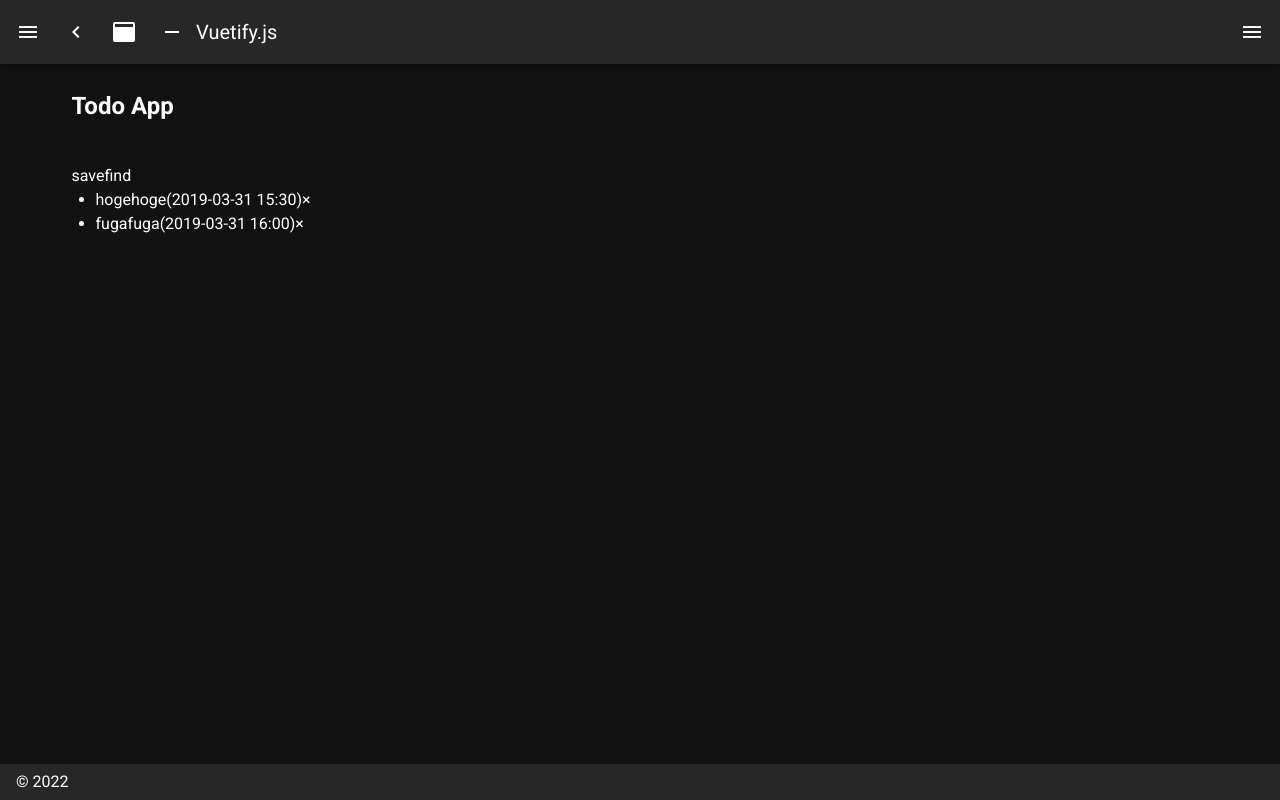
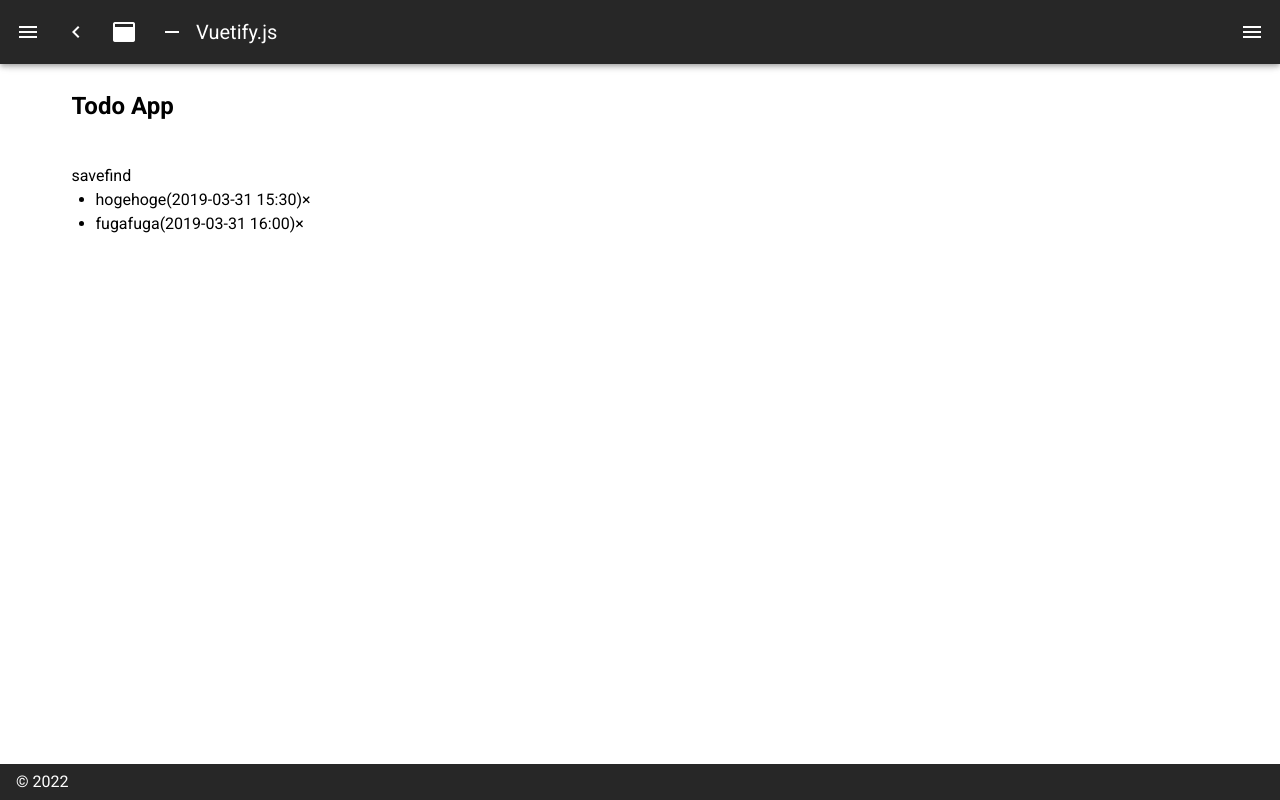
Before and after one commit to TakumaHara/nuxt-tutorial, a Nuxt app: page / in a window 1280 px wide. Built offline with nearby package versions, Linux system fonts and the light colour scheme.

Commit message:
feat:data-insert

```diff
--- a/pages/index.vue
+++ b/pages/index.vue
@@ -1,9 +1,9 @@
 <template>
   <section class="container">
     <h1>Todo App</h1>
-    <p><input type="text" name="content"/></p>
+    <p><input type="text" name="content" v-model="content" /></p>
     <div>
-      <button>save</button>
+      <button @click="insert">save</button>
       <button>find</button>
     </div>
     <ul>
@@ -24,7 +24,19 @@ export default {
   }),
   computed: {
     ...mapState(['todos'])
+  },
+  methods: {
+    insert () {
+      this.$store.commit('insert', { content: this.content })
+      this.content = ''
+    }
   }
 }
 
 </script>
+<style>
+  .theme--dark.v-application{
+    background: white;
+    color:black;
+  }
+</style>
--- a/store/index.js
+++ b/store/index.js
@@ -12,9 +12,9 @@ const createStore = () => {
       insert (state, obj) {
         const d = new Date()
         const fmt = d.getFullYear() +
-                            '-' + ('00' + (d.getMonth() + 1)).slice(-2) +
-                            '-' + ('00' + d.getDate()).slice(-2) +
-                            ' ' + ('00' + d.getHours()).slice(-2) +
+                            '年' + (d.getMonth()) +
+                            '月' + ('00' + d.getDate()).slice(-2) +
+                            '日' + ('00' + d.getHours()).slice(-2) +
                             ':' + ('00' + d.getMinutes()).slice(-2)
         state.todos.unshift({
           content: obj.content,
```
Also changed, not shown: 1 other file (tests, documents, lock files or other folders).
